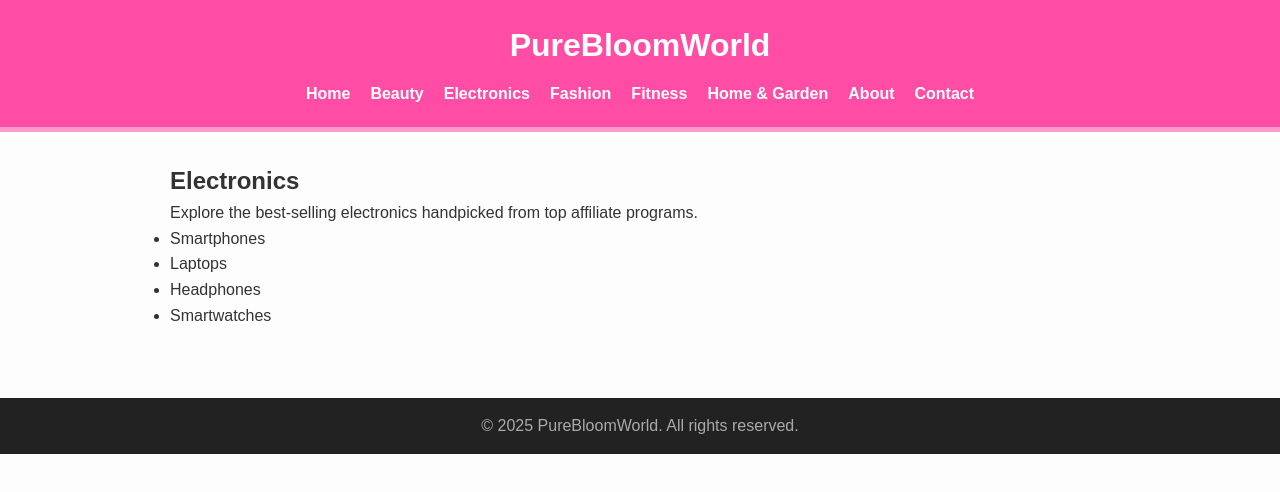
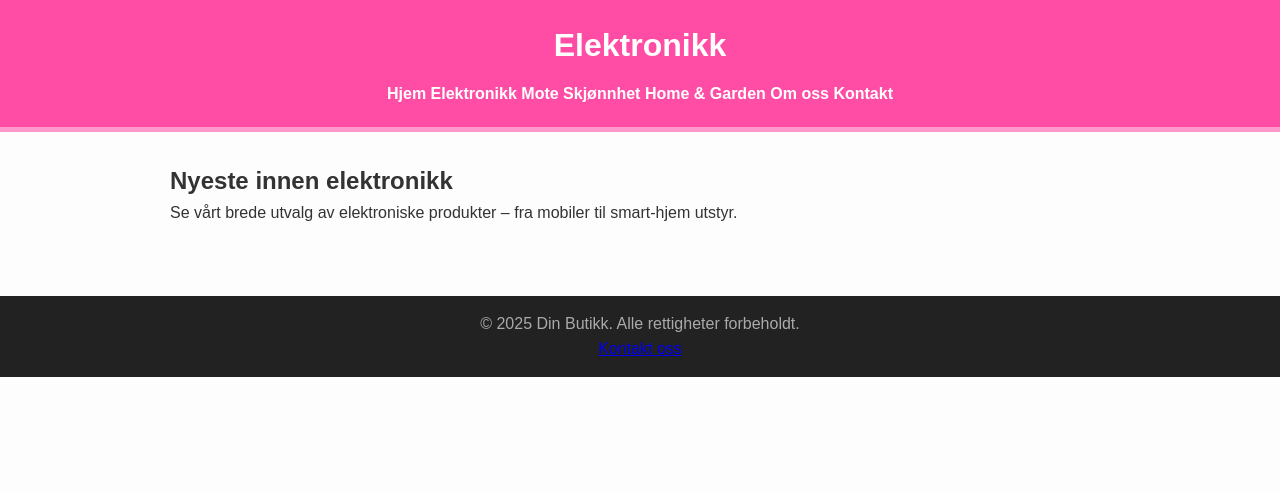
Before and after one commit to Tom-debug-design/purebloomworld-site, a plain HTML site: page electronics.html in a window 1280 px wide. Drawn offline with Linux system fonts and the light colour scheme.

Commit message:
Update electronics.html

```diff
--- a/electronics.html
+++ b/electronics.html
@@ -1,44 +1,34 @@
 <!DOCTYPE html>
-<html lang="en">
+<html lang="no">
 <head>
   <meta charset="UTF-8">
   <meta name="viewport" content="width=device-width, initial-scale=1.0">
-  <title>Electronics</title>
+  <title>Elektronikk</title>
   <link rel="stylesheet" href="style.css">
 </head>
 <body>
-  <!-- Header -->
   <header>
-    <h1>PureBloomWorld</h1>
+    <h1>Elektronikk</h1>
     <nav>
-      <ul>
-        <li><a href="index.html">Home</a></li>
-        <li><a href="beauty.html">Beauty</a></li>
-        <li><a href="electronics.html">Electronics</a></li>
-        <li><a href="fashion.html">Fashion</a></li>
-        <li><a href="fitness.html">Fitness</a></li>
-        <li><a href="homegarden.html">Home & Garden</a></li>
-        <li><a href="about.html">About</a></li>
-        <li><a href="contact.html">Contact</a></li>
-      </ul>
+      <a href="index.html">Hjem</a>
+      <a href="electronics.html">Elektronikk</a>
+      <a href="fashion.html">Mote</a>
+      <a href="beauty.html">Skjønnhet</a>
+      <a href="home-garden.html">Home & Garden</a>
+      <a href="about.html">Om oss</a>
+      <a href="contact.html">Kontakt</a>
     </nav>
   </header>
 
-  <!-- Main Content -->
   <main>
-    <h2>Electronics</h2>
-    <p>Explore the best-selling electronics handpicked from top affiliate programs.</p>
-    <ul>
-      <li>Smartphones</li>
-      <li>Laptops</li>
-      <li>Headphones</li>
-      <li>Smartwatches</li>
-    </ul>
+    <h2>Nyeste innen elektronikk</h2>
+    <p>Se vårt brede utvalg av elektroniske produkter – fra mobiler til smart-hjem utstyr.</p>
+    <!-- Her kan vi senere legge inn Amazon-lenker eller produkter -->
   </main>
 
-  <!-- Footer -->
   <footer>
-    <p>&copy; 2025 PureBloomWorld. All rights reserved.</p>
+    <p>&copy; 2025 Din Butikk. Alle rettigheter forbeholdt.</p>
+    <p><a href="contact.html">Kontakt oss</a></p>
   </footer>
 </body>
 </html>
```
